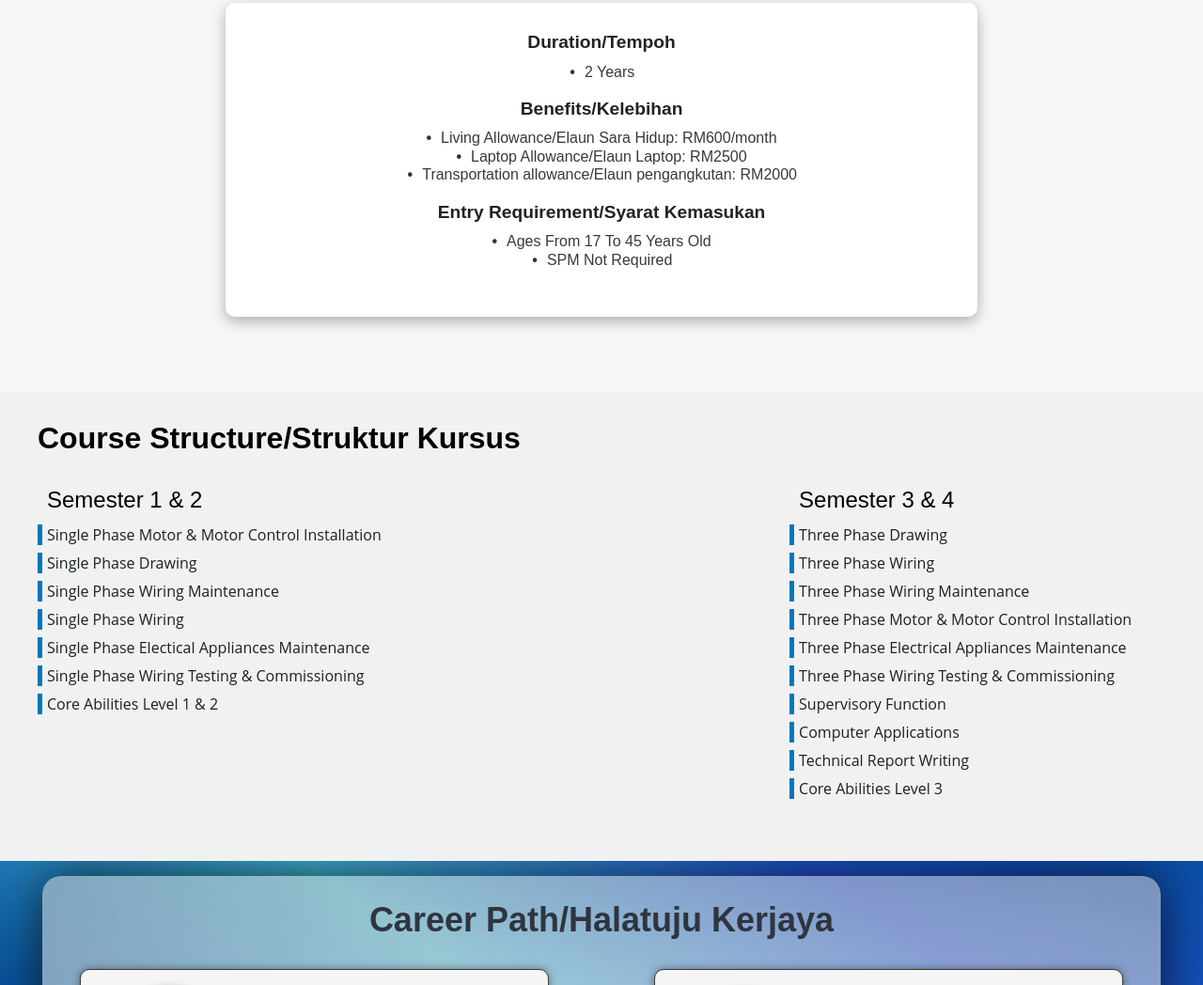
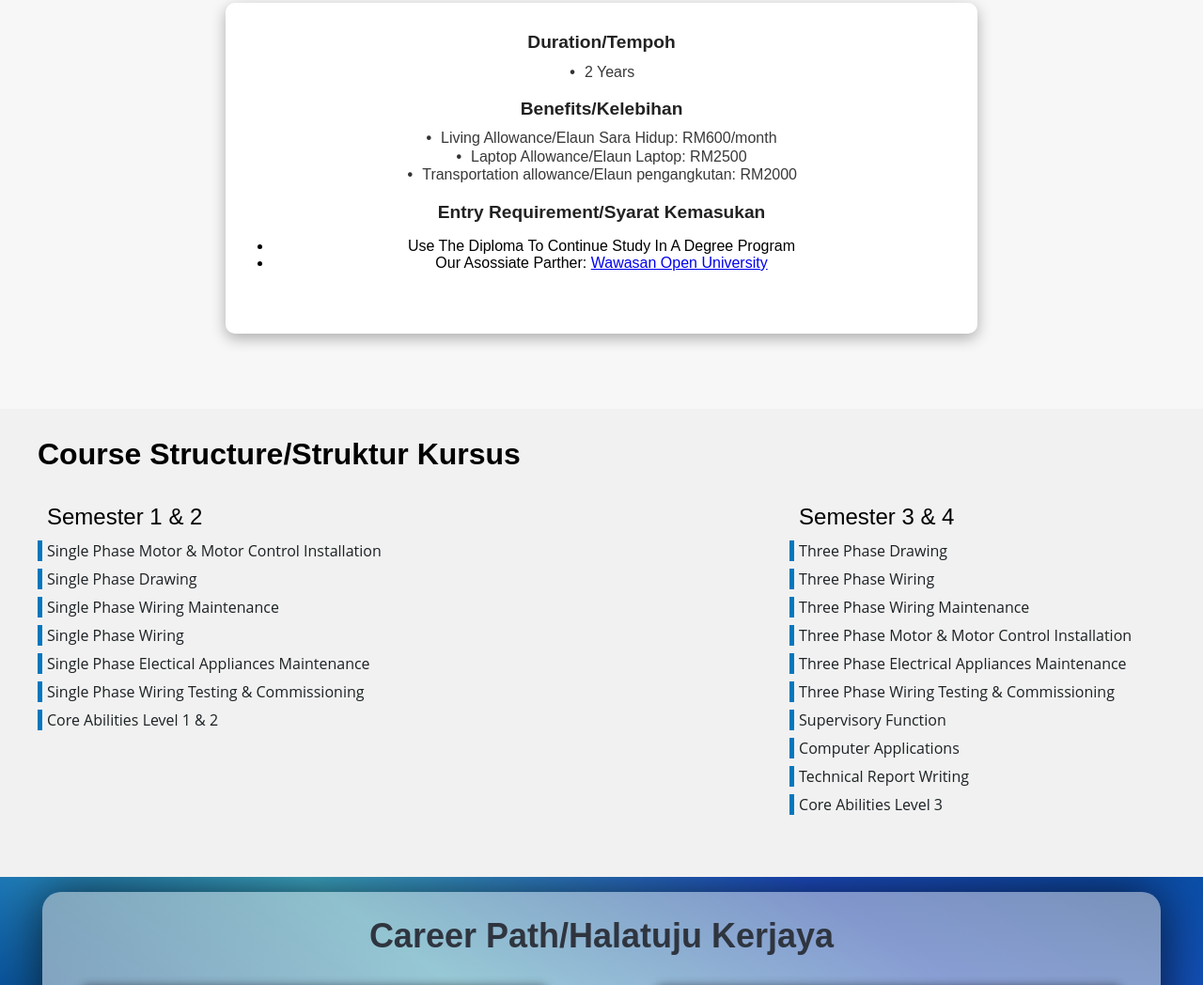
Before and after one commit to InstitutWawasan/Institut-Wawasan-Web, a plain HTML site: page Program1Sijil Kejuruteraan Elektrik.html in a window 1280 px wide. Shown: the part 833-1881 px from the top of the page at 94% size. Drawn offline with nearby package versions, Linux system fonts and the light colour scheme.

Commit message:
Update Program1Sijil Kejuruteraan Elektrik.html

```diff
--- a/Program1Sijil Kejuruteraan Elektrik.html
+++ b/Program1Sijil Kejuruteraan Elektrik.html
@@ -96,9 +96,9 @@
           <li>Transportation allowance/Elaun pengangkutan: RM2000</li>
         </ul>
         <p class="highlight2">Entry Requirement/Syarat Kemasukan</p>
-        <ul class="features">
-          <li>Ages From 17 To 45 Years Old</li>
-          <li>SPM Not Required</li>
+        <ul>
+          <li>Use The Diploma To Continue Study In A Degree Program</li>
+          <li>Our Asossiate Parther: <a href="https://www.wou.edu.my/" target="_blank" rel="noopener">Wawasan Open University</a></li>
         </ul>
       </div>
     </div>
```
